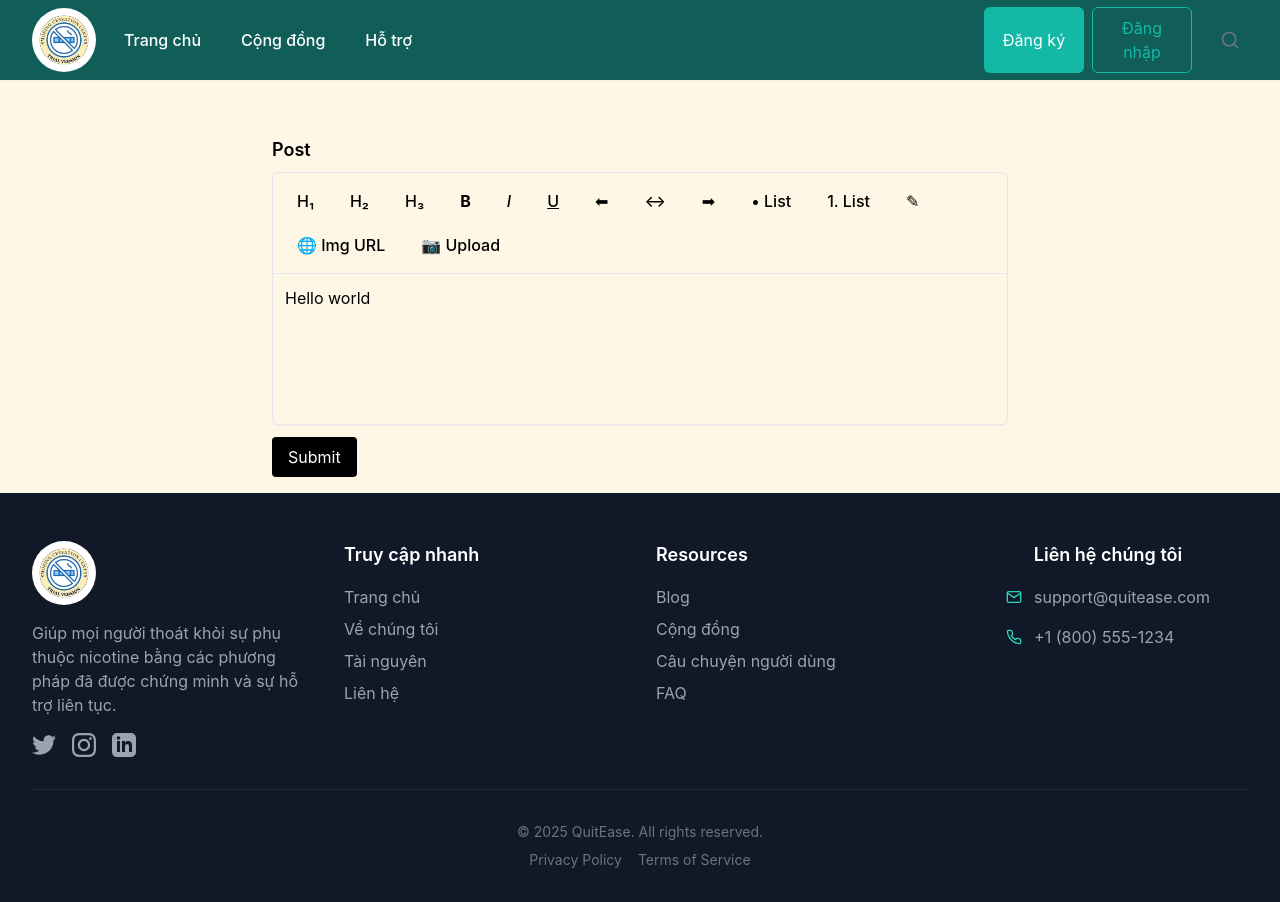
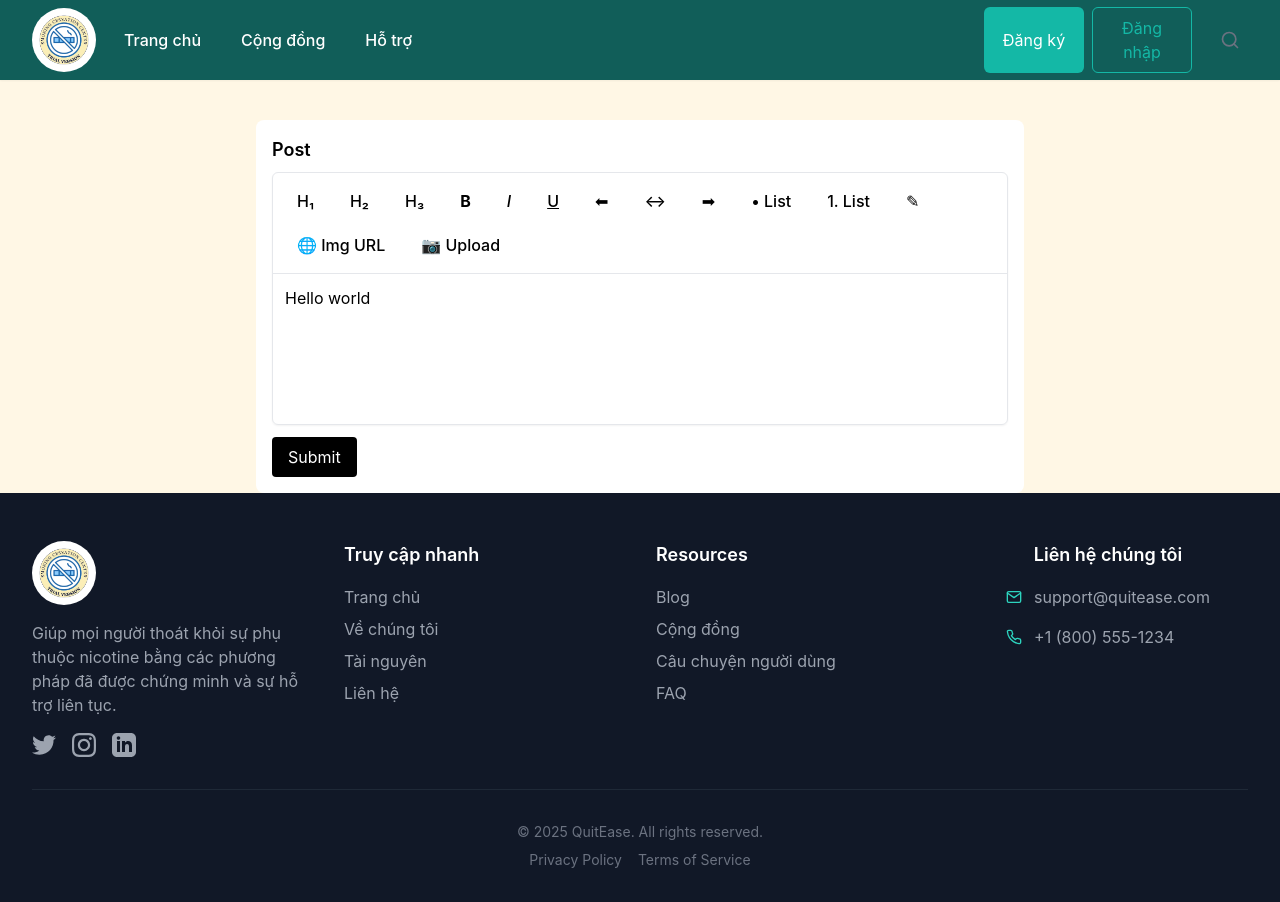
Before and after one commit to MrAlpha9S/SWP, a React (Vite) app in the folder client/: page /editor in a window 1280 px wide. Built offline with nearby package versions, Linux system fonts and the light colour scheme; no server answers; what @tiptap/extension-color would draw is missing.

Commit message:
[Editor] img allow at text

```diff
--- a/client/src/editor.jsx
+++ b/client/src/editor.jsx
@@ -26,7 +26,7 @@ export default function Editor() {
   }
 
   return (
-    <div className="max-w-3xl mx-auto mt-10 p-4">
+    <div className="bg-white max-w-3xl mx-auto rounded-lg mt-10 p-4">
       <div className="mb-2 font-semibold text-lg">Post</div>
 
       <div className="border rounded-md shadow-sm">
```
